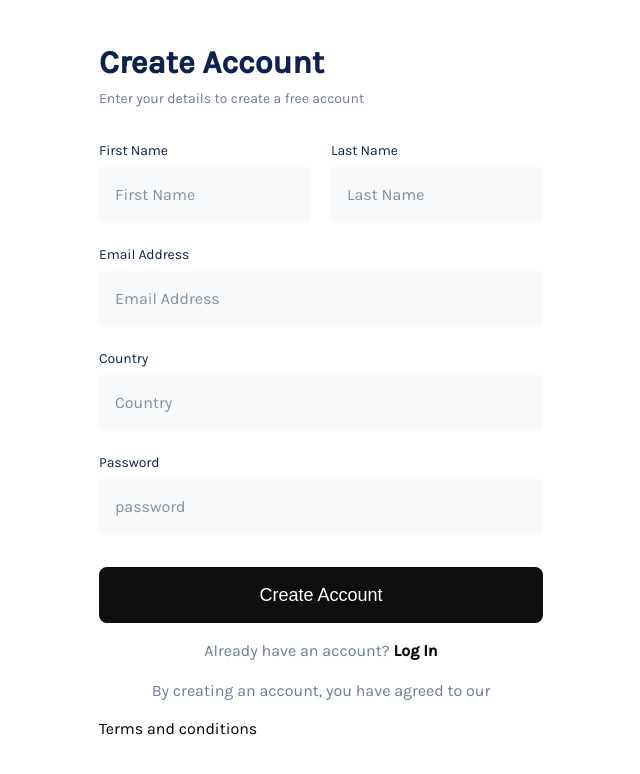
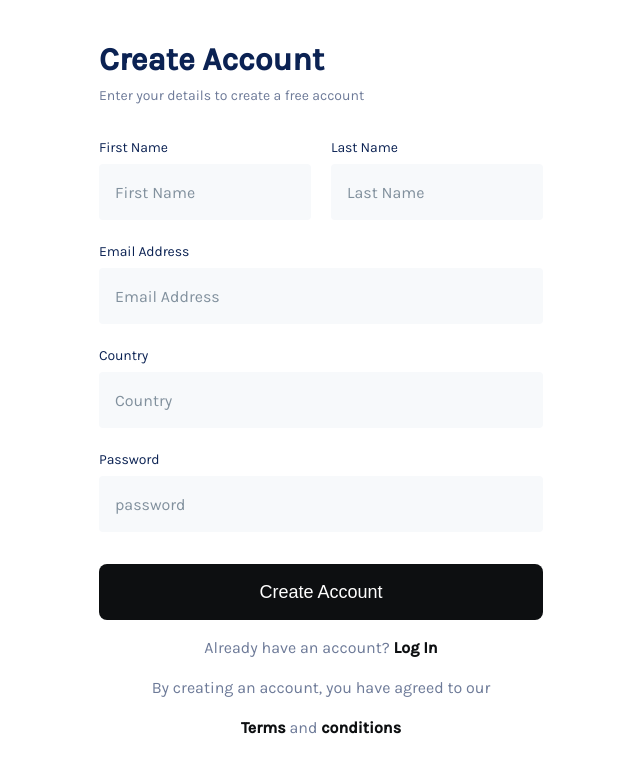
Before and after one commit to sparkpayrolls/SparkpayFrontend, a Next.js app: page /create-account in a window 1280 px wide. Shown: the top 774 px of the page, without its empty margins (319-959 px from the left). Built offline with nearby package versions, Linux system fonts and the light colour scheme.

Commit message:
changes in create account page

```diff
--- a/pages/create-account/index.tsx
+++ b/pages/create-account/index.tsx
@@ -71,10 +71,13 @@ const CreateAccount: NextPage = () => {
             Already have an account?
             <span className="create-account__span-text"> Log In</span>
           </p>
-            <p className="create-account__terms-and-conditions">
-              By creating an account, you have agreed to our
-            </p>
-            <p className="">Terms and conditions</p>
+          <p className="create-account__terms-and-conditions">
+            By creating an account, you have agreed to our
+          </p>
+          <p className="create-account__terms-and-conditions">
+            <span className="create-account__span-text">Terms</span> and{" "}
+            <span className="create-account__span-text">conditions</span>
+          </p>
         </div>
       </div>
     </div>
```
